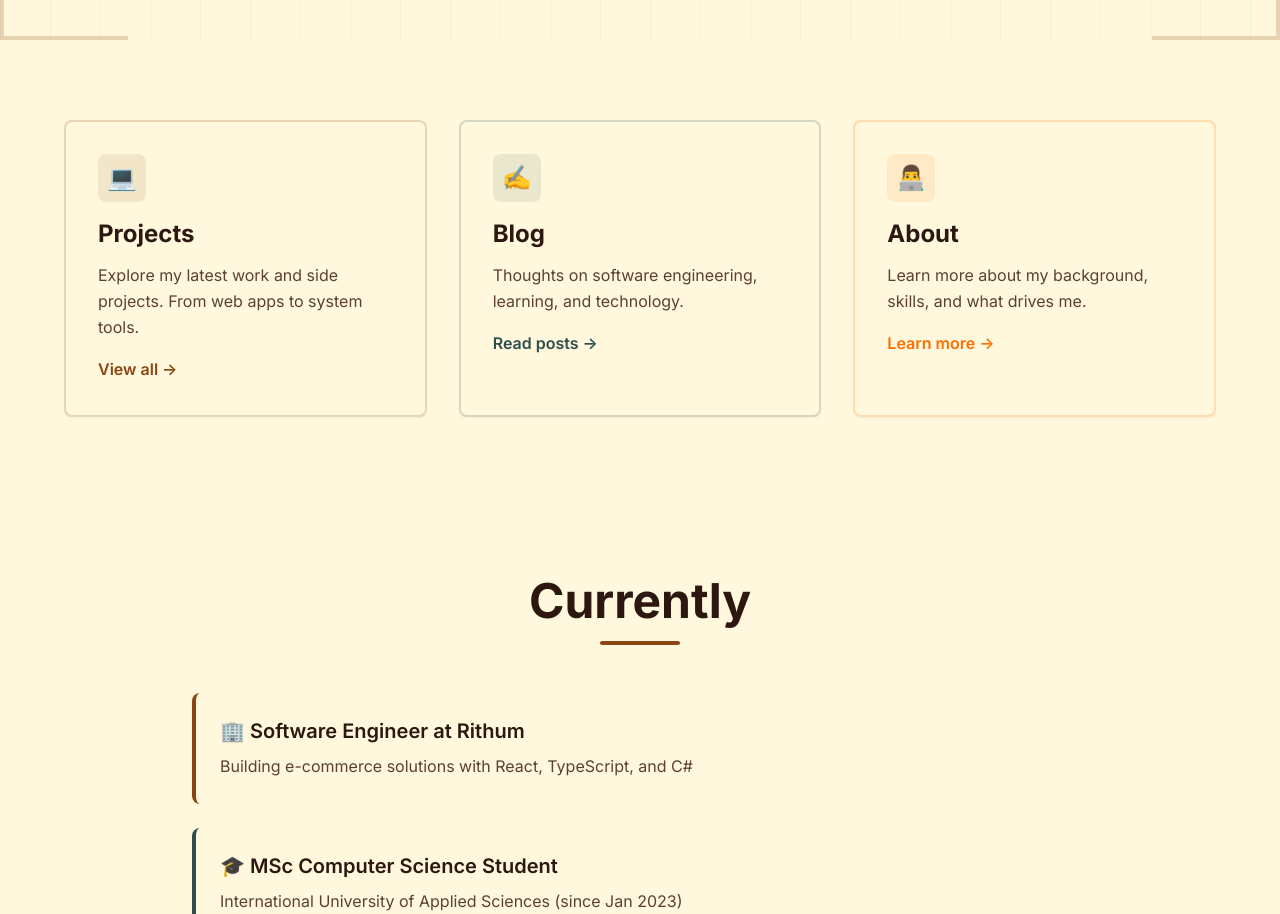
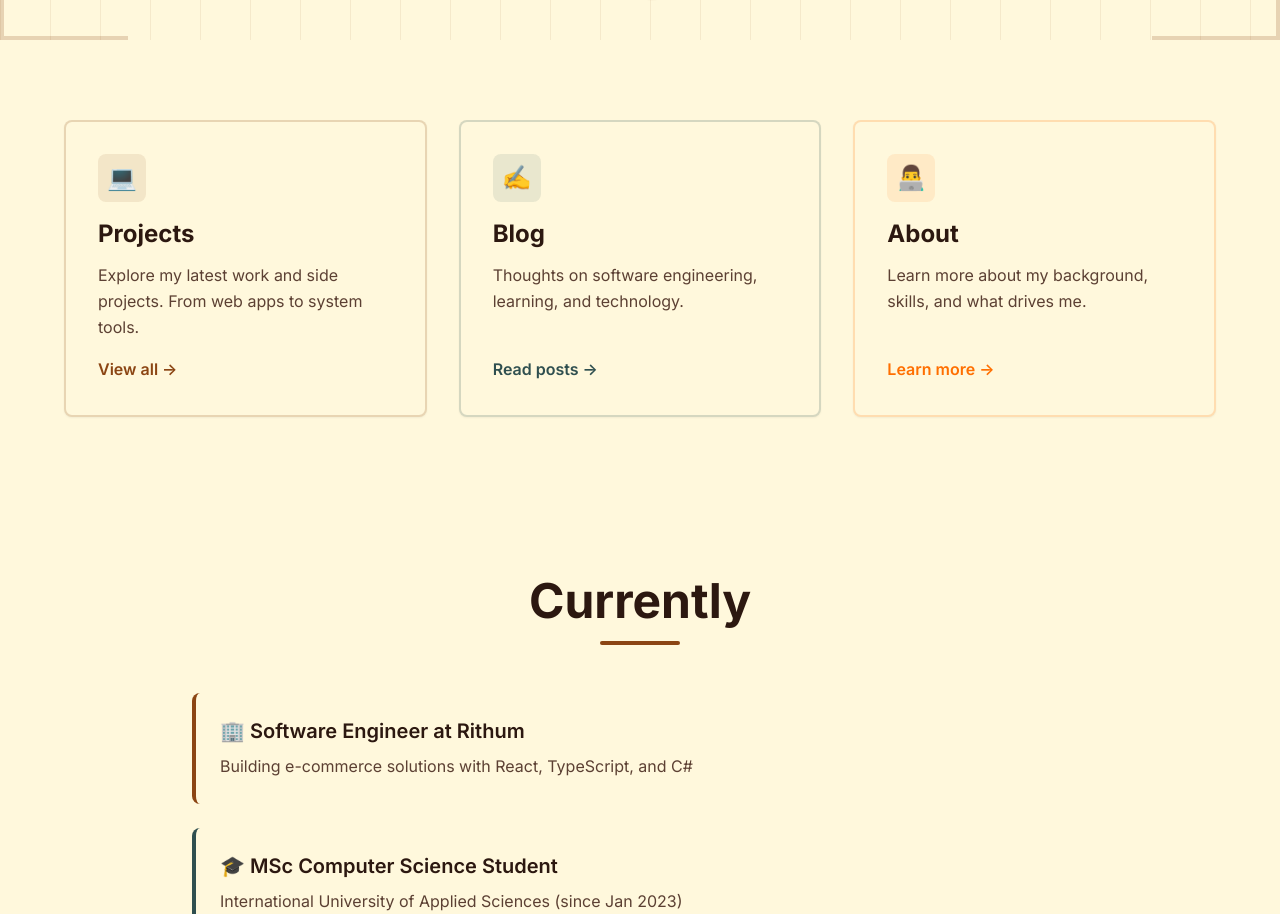
Before and after one commit to ks982579/sullivansoftware-dot-dev, a Next.js app: page / in a window 1280 px wide. Shown: the part 760-1674 px from the top of the page. Built offline with nearby package versions, Linux system fonts and the light colour scheme; what @mui/material-nextjs would draw is missing.

Commit message:
Update to styling of landing page, very nice

```diff
--- a/src/app/page.tsx
+++ b/src/app/page.tsx
@@ -6,7 +6,7 @@ export default function LandingPage() {
       {/* Hero Section - Japanese Retro */}
       <section className="relative min-h-screen flex items-center justify-center px-6 py-20 overflow-hidden">
         {/* Retro Grid Background Pattern */}
-        <div className="absolute inset-0 opacity-5">
+        <div className="absolute inset-0 opacity-[0.08]">
           <div
             className="w-full h-full"
             style={{
@@ -109,7 +109,7 @@ export default function LandingPage() {
             {/* Projects Card */}
             <Link
               href="/projects"
-              className="group p-8 bg-background rounded-lg border-2 border-primary/20 hover:border-primary/50 shadow-sm hover:shadow-lg transition-all duration-300 transform hover:-translate-y-1"
+              className="group p-8 bg-background rounded-lg border-2 border-primary/20 hover:border-primary/50 shadow-sm hover:shadow-lg transition-all duration-300 transform hover:-translate-y-1 flex flex-col"
             >
               <div className="w-12 h-12 bg-primary/10 rounded-lg flex items-center justify-center mb-4 group-hover:bg-primary/20 transition-colors">
                 <span className="text-2xl">💻</span>
@@ -117,7 +117,7 @@ export default function LandingPage() {
               <h3 className="text-2xl font-bold text-text-primary mb-3">
                 Projects
               </h3>
-              <p className="text-text-secondary leading-relaxed mb-4">
+              <p className="text-text-secondary leading-relaxed mb-4 flex-grow">
                 Explore my latest work and side projects. From web apps to
                 system tools.
               </p>
@@ -129,7 +129,7 @@ export default function LandingPage() {
             {/* Blog Card */}
             <Link
               href="/blogs"
-              className="group p-8 bg-background rounded-lg border-2 border-secondary/20 hover:border-secondary/50 shadow-sm hover:shadow-lg transition-all duration-300 transform hover:-translate-y-1"
+              className="group p-8 bg-background rounded-lg border-2 border-secondary/20 hover:border-secondary/50 shadow-sm hover:shadow-lg transition-all duration-300 transform hover:-translate-y-1 flex flex-col"
             >
               <div className="w-12 h-12 bg-secondary/10 rounded-lg flex items-center justify-center mb-4 group-hover:bg-secondary/20 transition-colors">
                 <span className="text-2xl">✍️</span>
@@ -137,7 +137,7 @@ export default function LandingPage() {
               <h3 className="text-2xl font-bold text-text-primary mb-3">
                 Blog
               </h3>
-              <p className="text-text-secondary leading-relaxed mb-4">
+              <p className="text-text-secondary leading-relaxed mb-4 flex-grow">
                 Thoughts on software engineering, learning, and technology.
               </p>
               <span className="text-secondary font-semibold group-hover:translate-x-2 inline-block transition-transform">
@@ -148,7 +148,7 @@ export default function LandingPage() {
             {/* About Card */}
             <Link
               href="/about"
-              className="group p-8 bg-background rounded-lg border-2 border-accent-orange/20 hover:border-accent-orange/50 shadow-sm hover:shadow-lg transition-all duration-300 transform hover:-translate-y-1"
+              className="group p-8 bg-background rounded-lg border-2 border-accent-orange/20 hover:border-accent-orange/50 shadow-sm hover:shadow-lg transition-all duration-300 transform hover:-translate-y-1 flex flex-col"
             >
               <div className="w-12 h-12 bg-accent-orange/10 rounded-lg flex items-center justify-center mb-4 group-hover:bg-accent-orange/20 transition-colors">
                 <span className="text-2xl">👨‍💻</span>
@@ -156,7 +156,7 @@ export default function LandingPage() {
               <h3 className="text-2xl font-bold text-text-primary mb-3">
                 About
               </h3>
-              <p className="text-text-secondary leading-relaxed mb-4">
+              <p className="text-text-secondary leading-relaxed mb-4 flex-grow">
                 Learn more about my background, skills, and what drives me.
               </p>
               <span className="text-accent-orange font-semibold group-hover:translate-x-2 inline-block transition-transform">
```
